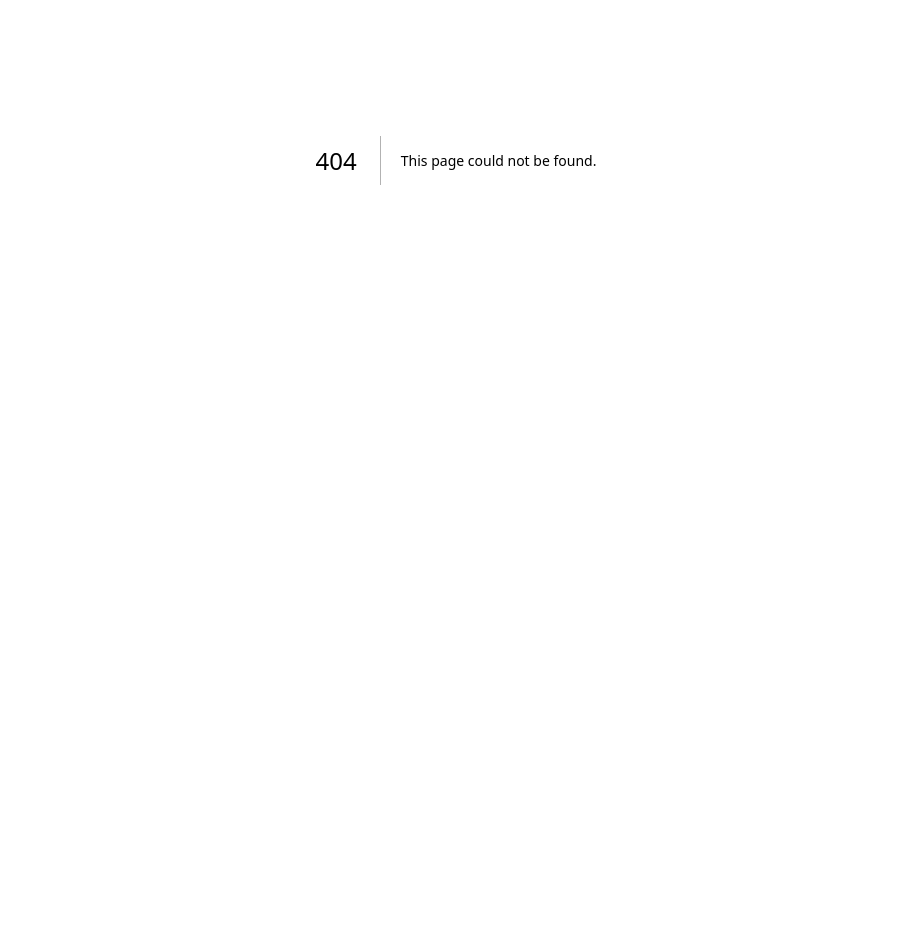
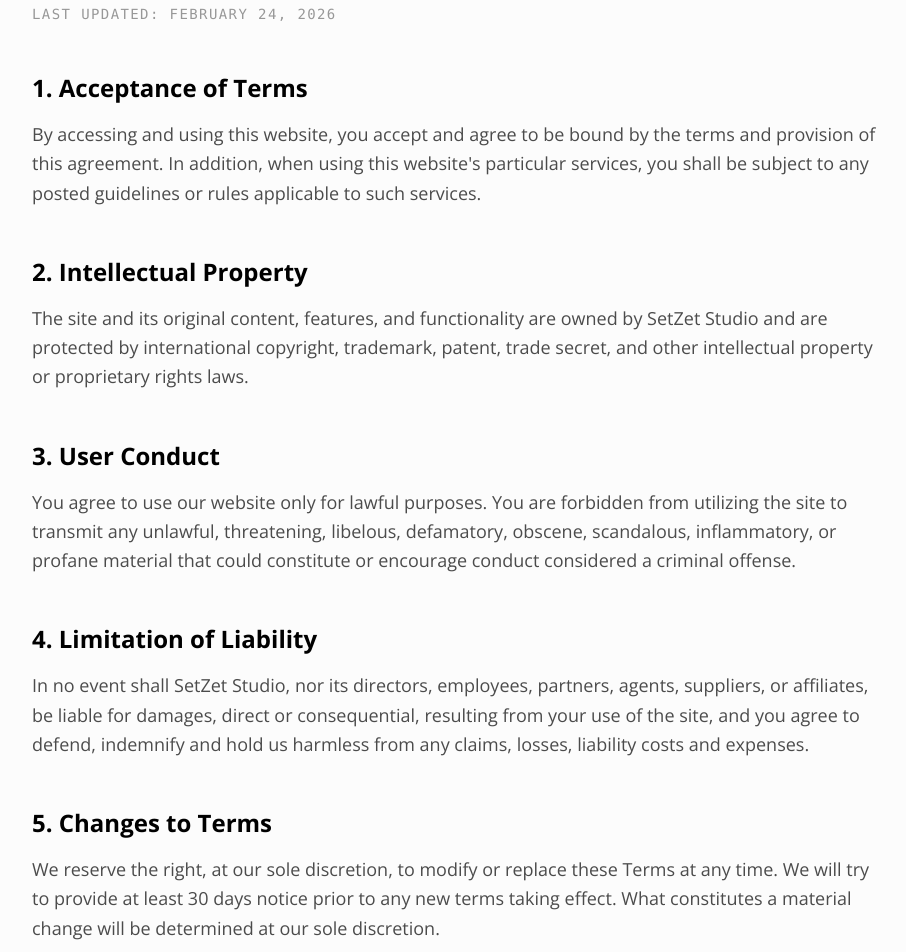
Before and after one commit to wasimfaiz/agency-website-2, a Next.js app: page /terms in a window 1280 px wide. Before the commit this address had no page. Shown: the part 240-1192 px from the top of the page, without its empty margins (184-1090 px from the left). Before the commit the page ends 800 px from the top, so only its background shows below. Built offline with nearby package versions, Linux system fonts and the light colour scheme; a web font is replaced by a local one.

Commit message:
added terms page

```diff
--- /dev/null
+++ b/src/app/terms/page.tsx
@@ -0,0 +1,56 @@
+import Navbar from "../../components/Navbar";
+import Footer from "../../components/Footer";
+
+export default function TermsPage() {
+  return (
+    <div className="bg-[#FCFCFC] text-black font-sans min-h-screen flex flex-col selection:bg-black/20">
+      <Navbar forceDarkAtTop={true} />
+
+      <main className="flex-1 max-w-4xl mx-auto px-6 pt-32 pb-20 mt-10 w-full">
+        <h1 className="text-4xl md:text-6xl font-heading font-bold mb-4 tracking-tight">Terms & Conditions</h1>
+        <p className="text-sm font-mono text-black/40 uppercase tracking-widest mb-12">Last Updated: February 24, 2026</p>
+
+        <div className="space-y-12 text-lg text-black/70 leading-relaxed font-light">
+
+          <section className="space-y-4">
+            <h2 className="text-2xl font-bold text-black font-heading tracking-normal">1. Acceptance of Terms</h2>
+            <p>
+              By accessing and using this website, you accept and agree to be bound by the terms and provision of this agreement. In addition, when using this website's particular services, you shall be subject to any posted guidelines or rules applicable to such services.
+            </p>
+          </section>
+
+          <section className="space-y-4">
+            <h2 className="text-2xl font-bold text-black font-heading tracking-normal">2. Intellectual Property</h2>
+            <p>
+              The site and its original content, features, and functionality are owned by SetZet Studio and are protected by international copyright, trademark, patent, trade secret, and other intellectual property or proprietary rights laws.
+            </p>
+          </section>
+
+          <section className="space-y-4">
+            <h2 className="text-2xl font-bold text-black font-heading tracking-normal">3. User Conduct</h2>
+            <p>
+              You agree to use our website only for lawful purposes. You are forbidden from utilizing the site to transmit any unlawful, threatening, libelous, defamatory, obscene, scandalous, inflammatory, or profane material that could constitute or encourage conduct considered a criminal offense.
+            </p>
+          </section>
+
+          <section className="space-y-4">
+            <h2 className="text-2xl font-bold text-black font-heading tracking-normal">4. Limitation of Liability</h2>
+            <p>
+              In no event shall SetZet Studio, nor its directors, employees, partners, agents, suppliers, or affiliates, be liable for damages, direct or consequential, resulting from your use of the site, and you agree to defend, indemnify and hold us harmless from any claims, losses, liability costs and expenses.
+            </p>
+          </section>
+
+          <section className="space-y-4">
+            <h2 className="text-2xl font-bold text-black font-heading tracking-normal">5. Changes to Terms</h2>
+            <p>
+              We reserve the right, at our sole discretion, to modify or replace these Terms at any time. We will try to provide at least 30 days notice prior to any new terms taking effect. What constitutes a material change will be determined at our sole discretion.
+            </p>
+          </section>
+
+        </div>
+      </main>
+
+      <Footer />
+    </div>
+  );
+}
--- a/src/components/Footer.tsx
+++ b/src/components/Footer.tsx
@@ -147,9 +147,9 @@
             <Link className="transition hover:text-black" href="/privacy">
               Privacy
             </Link>
-            <a className="transition hover:text-black" href="#">
+            <Link className="transition hover:text-black" href="/terms">
               Terms
-            </a>
+            </Link>
             <a className="transition hover:text-black" href="#top">
               Top
             </a>
```
